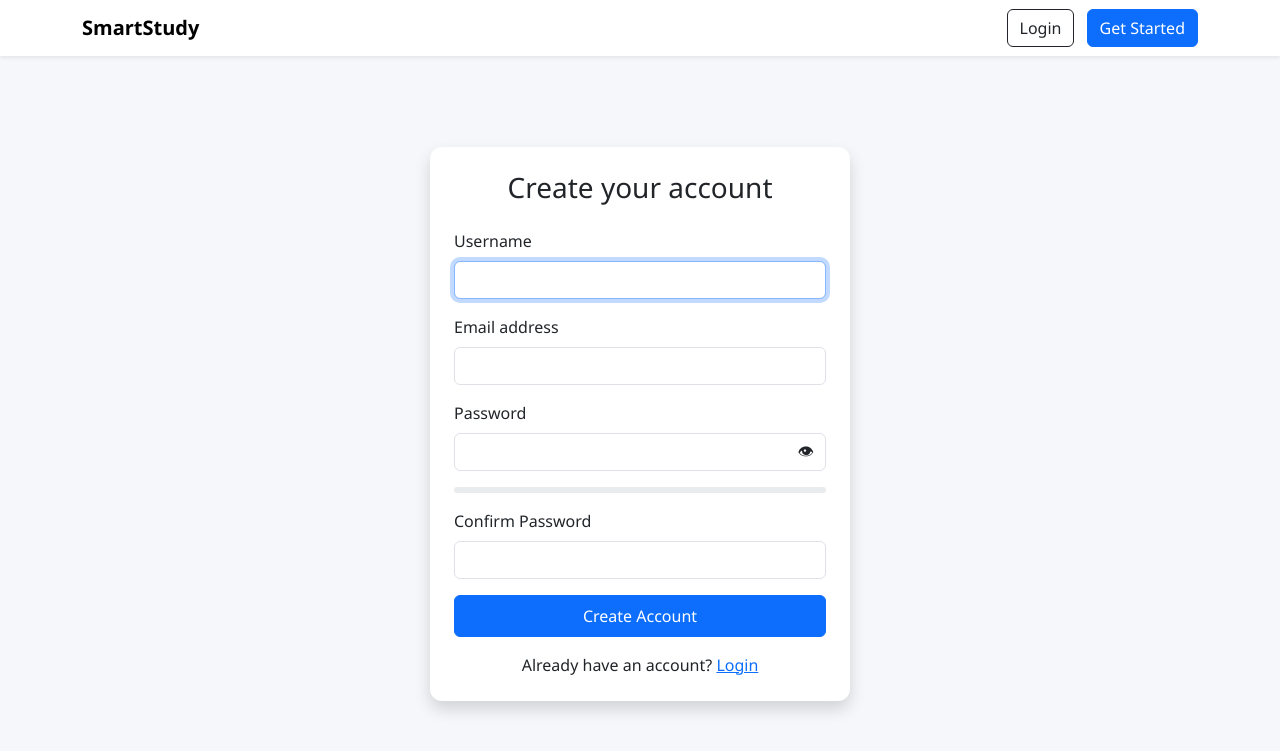
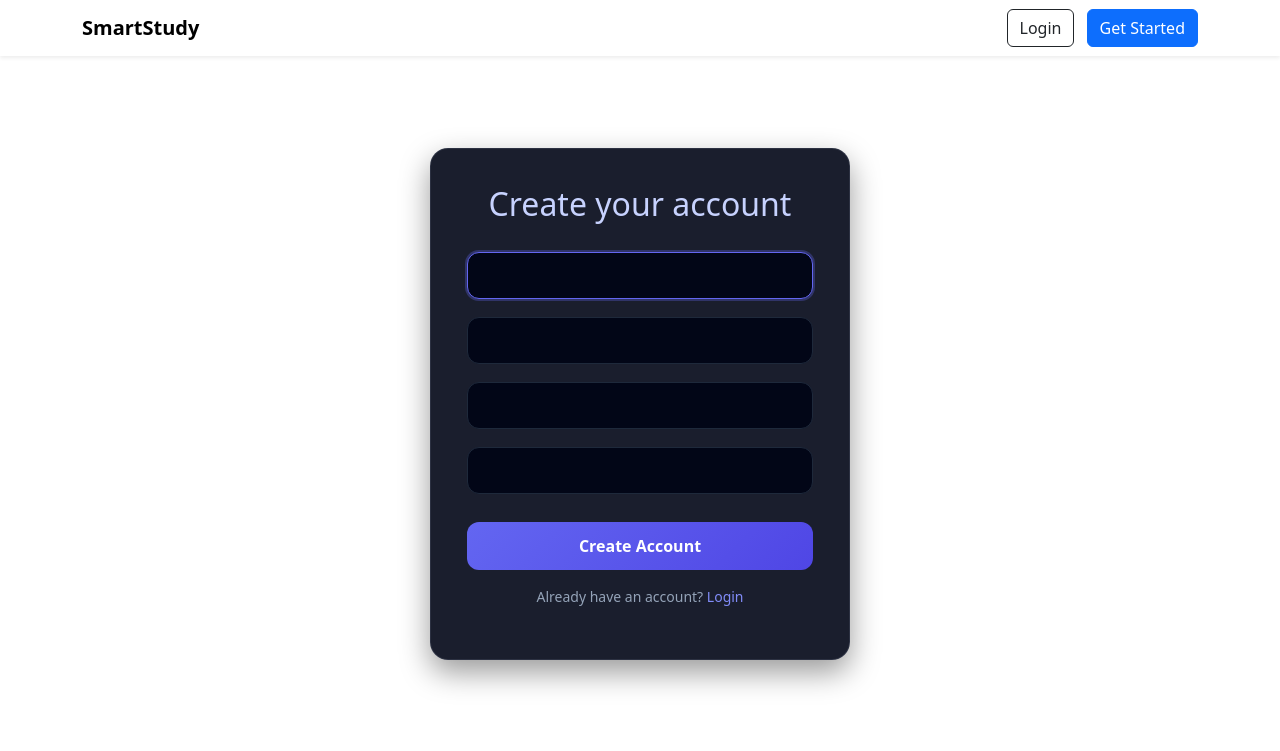
Before and after one commit to bhargav20-ui/smart-study-manager, a Django app: page /register/ in a window 1280 px wide. Shown: the top 751 px of the page. Run offline with Django 5.2, Linux system fonts and the light colour scheme.

Commit message:
Improved UI design for login and registration pages

```diff
--- a/core/forms.py
+++ b/core/forms.py
@@ -13,23 +13,18 @@ class RegisterForm(UserCreationForm):
 
     class Meta:
         model = User
-        fields = ["username", "email", "password1", "password2"]
+        fields = ["username","email","password1","password2"]
 
-    def __init__(self, *args, **kwargs):
-        super().__init__(*args, **kwargs)
+    def __init__(self,*args,**kwargs):
+        super().__init__(*args,**kwargs)
 
-        # remove help text
         self.fields['password1'].help_text = None
         self.fields['password2'].help_text = None
 
-        # add bootstrap styling
         for field in self.fields.values():
             field.widget.attrs.update({
-                'class': 'form-control',
-                'placeholder': ''
+                "class": "auth-input"
             })
-
-
 # ---------------------------
 # Study Task Form
 # ---------------------------
--- a/static/style.css
+++ b/static/style.css
@@ -1,35 +1,68 @@
-body{
-background:#f5f7fb;
-font-family: 'Segoe UI', sans-serif;
+/* ================= AUTH PAGES ================= */
+
+.auth-wrapper {
+    display: flex;
+    justify-content: center;
+    align-items: center;
+    min-height: 75vh;
 }
 
-.auth-container{
-display:flex;
-justify-content:center;
-align-items:center;
-min-height:70vh;
+.auth-card {
+    width: 420px;
+    padding: 36px;
+    border-radius: 18px;
+    background: rgba(2, 6, 23, 0.9);
+    border: 1px solid rgba(148,163,184,0.15);
+    box-shadow: 0 12px 30px rgba(0,0,0,0.4);
 }
 
-.auth-card{
-width:420px;
-border:none;
-border-radius:12px;
+.auth-card h2 {
+    text-align: center;
+    margin-bottom: 28px;
+    color: #c7d2fe;
 }
 
-.card{
-border:none;
-border-radius:12px;
+.auth-input {
+    width: 100%;
+    padding: 12px 14px;
+    margin-bottom: 18px;
+    border-radius: 12px;
+    border: 1px solid #1e293b;
+    background: #020617;
+    color: #e5e7eb;
+    font-size: 14px;
 }
 
-.task-card{
-transition:0.2s;
+.auth-input:focus {
+    outline: none;
+    border-color: #6366f1;
+    box-shadow: 0 0 0 2px rgba(99,102,241,0.3);
 }
 
-.task-card:hover{
-transform:translateY(-2px);
-box-shadow:0 8px 20px rgba(0,0,0,0.08);
+.auth-btn {
+    width: 100%;
+    padding: 12px;
+    border-radius: 12px;
+    border: none;
+    background: linear-gradient(135deg, #6366f1, #4f46e5);
+    color: white;
+    font-weight: 600;
+    cursor: pointer;
+    margin-top: 10px;
 }
 
-.stat-card{
-text-align:center;
+.auth-btn:hover {
+    opacity: 0.9;
 }
+
+.auth-footer {
+    text-align: center;
+    margin-top: 16px;
+    font-size: 14px;
+    color: #94a3b8;
+}
+
+.auth-footer a {
+    color: #818cf8;
+    text-decoration: none;
+}
--- a/templates/base.html
+++ b/templates/base.html
@@ -3,14 +3,12 @@
 <html lang="en">
 
 <head>
-
 <meta charset="UTF-8">
 <title>Smart Study Manager</title>
 
 <link href="https://cdn.jsdelivr.net/npm/bootstrap@5.3.3/dist/css/bootstrap.min.css" rel="stylesheet">
 
 <link rel="stylesheet" href="{% static 'style.css' %}">
-
 </head>
 
 <body>
--- a/templates/register.html
+++ b/templates/register.html
@@ -2,55 +2,26 @@
 
 {% block content %}
 
-<div class="d-flex justify-content-center align-items-center" style="min-height:80vh;">
+<div class="auth-wrapper">
 
-<div class="card shadow p-4" style="width:420px; border-radius:12px;">
+<div class="auth-card">
 
-<h3 class="text-center mb-4">Create your account</h3>
+<h2>Create your account</h2>
 
 <form method="post">
 
 {% csrf_token %}
 
-<div class="mb-3">
-<label class="form-label">Username</label>
 {{ form.username }}
-</div>
+{{ form.email }}
+{{ form.password1 }}
+{{ form.password2 }}
 
-<div class="mb-3">
-<label class="form-label">Email address</label>
-{{ form.email }}
-</div>
-
-<div class="mb-3 position-relative">
-<label class="form-label">Password</label>
-{{ form.password1 }}
-
-<span onclick="togglePassword()"
-style="position:absolute; right:12px; top:38px; cursor:pointer;">
-👁
-</span>
-
-</div>
-
-<div class="progress mb-2" style="height:6px;">
-<div id="strengthBar" class="progress-bar"></div>
-</div>
-
-<small id="strengthText"></small>
-
-<div class="mb-3 mt-3">
-<label class="form-label">Confirm Password</label>
-{{ form.password2 }}
-</div>
-
-<button class="btn btn-primary w-100 py-2">
-Create Account
-</button>
+<button class="auth-btn">Create Account</button>
 
 </form>
 
-<p class="text-center mt-3 mb-0">
+<p class="auth-footer">
 Already have an account?
 <a href="/accounts/login/">Login</a>
 </p>
@@ -58,51 +29,4 @@ Already have an account?
 </div>
 </div>
 
-<script>
-
-const passwordInput = document.getElementById("id_password1");
-const strengthBar = document.getElementById("strengthBar");
-const strengthText = document.getElementById("strengthText");
-
-passwordInput.addEventListener("input", function(){
-
-let password = passwordInput.value;
-let score = 0;
-
-if(password.length >= 8) score++;
-if(/[A-Z]/.test(password)) score++;
-if(/[a-z]/.test(password)) score++;
-if(/[0-9]/.test(password)) score++;
-if(/[!@#$%^&*]/.test(password)) score++;
-
-if(score <= 2){
-strengthBar.style.width = "33%";
-strengthBar.className = "progress-bar bg-danger";
-strengthText.innerText = "Weak password";
-}
-else if(score <= 4){
-strengthBar.style.width = "66%";
-strengthBar.className = "progress-bar bg-warning";
-strengthText.innerText = "Medium strength password";
-}
-else{
-strengthBar.style.width = "100%";
-strengthBar.className = "progress-bar bg-success";
-strengthText.innerText = "Strong password";
-}
-
-});
-
-function togglePassword(){
-const pass = document.getElementById("id_password1");
-
-if(pass.type === "password"){
-pass.type = "text";
-}else{
-pass.type = "password";
-}
-}
-
-</script>
-
 {% endblock %}
```
Also changed, not shown: templates/registration/login.html (+7 -19 lines).
